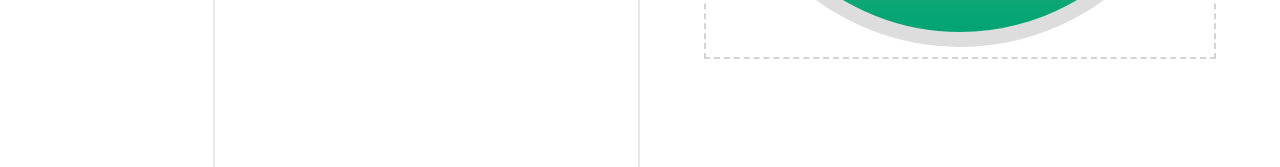
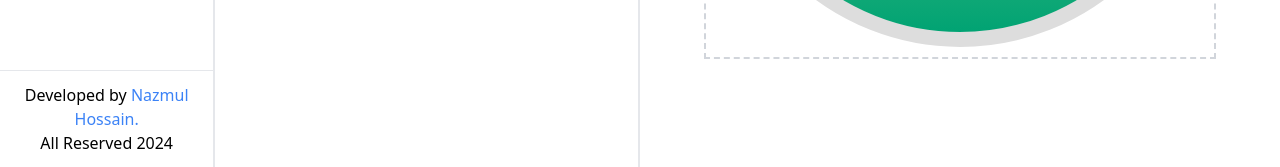
Before and after one commit to NazmulHossain2905/react-logo-maker, a React (Vite) app: page / in a window 1280 px wide. Shown: the part 633-800 px from the top of the page. Built offline with nearby package versions, Linux system fonts and the light colour scheme.

Commit message:
developed by added on sidebar component at the bottom

```diff
--- a/src/components/Sidebar.jsx
+++ b/src/components/Sidebar.jsx
@@ -28,6 +28,7 @@
   const [activeBtnIndex, setActiveBtnIndex] = useState(0);
 
   return (
+    <div className="flex h-full flex-col justify-between">
       <div className="m-3 mt-5 flex flex-col gap-4">
         {buttons.map((btn, index) => (
           <button
@@ -50,6 +51,22 @@
           </button>
         ))}
       </div>
+
+      <div className="border-t p-3">
+        <p className="text-center">
+          Developed by{" "}
+          <a
+            className="cursor-pointer font-medium text-blue-500 hover:underline"
+            target="_blank"
+            href="https://github.com/NazmulHossain2905/"
+          >
+            Nazmul Hossain.
+          </a>
+          <br />
+          All Reserved 2024
+        </p>
+      </div>
+    </div>
   );
 };
 
```
Lines whose indentation alone changed are shown as unchanged.
